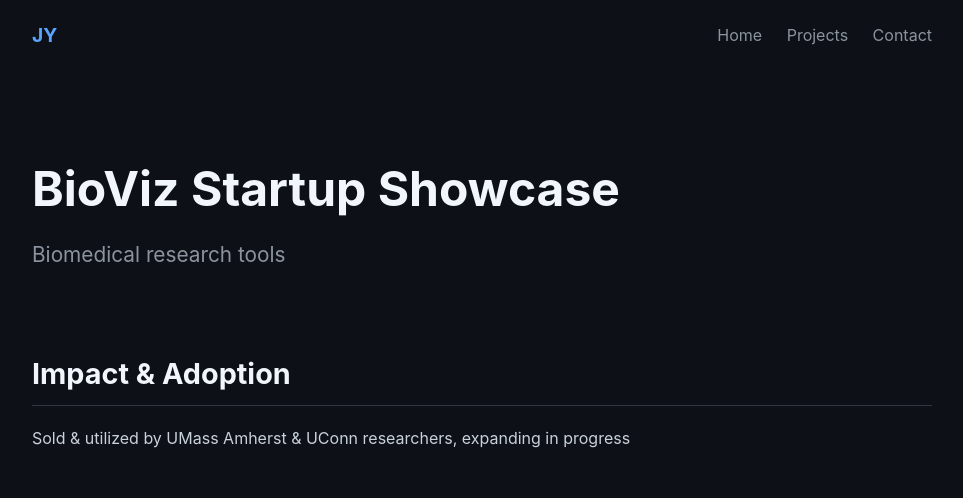
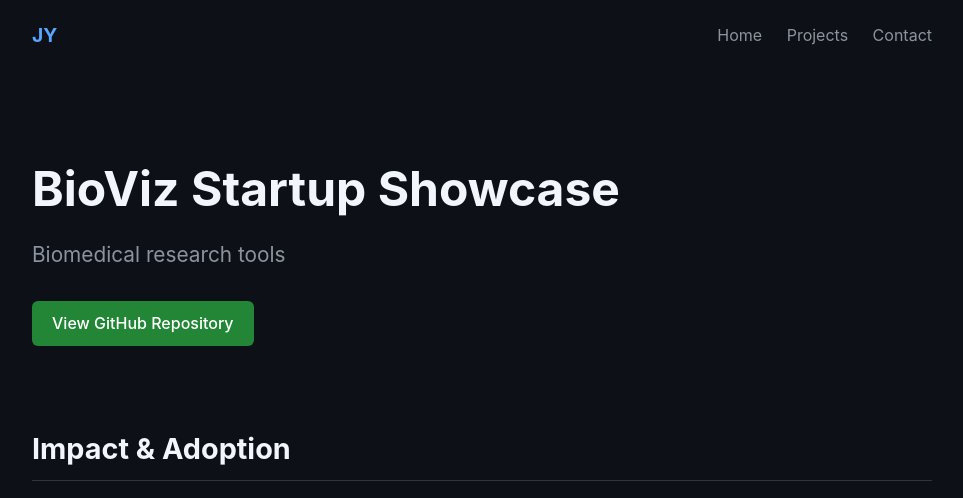
Before and after one commit to kychilly/jeffreyyam.github.io, a plain HTML site: page startup.html in a window 1280 px wide. Shown: the top 498 px of the page, without its empty margins (158-1121 px from the left). Drawn offline with Linux system fonts and the light colour scheme.

Commit message:
forgot to add github section

```diff
--- a/startup.html
+++ b/startup.html
@@ -22,7 +22,9 @@
     <section class="hero">
         <h1>BioViz Startup Showcase</h1>
         <p>Biomedical research tools</p>
-
+        <div class="cta-buttons">
+            <a href="https://github.com/kychilly/BioViz" target="_blank" class="btn primary">View GitHub Repository</a>
+        </div>
     </section>
 
     <!-- Traction / Flex Section -->
```
